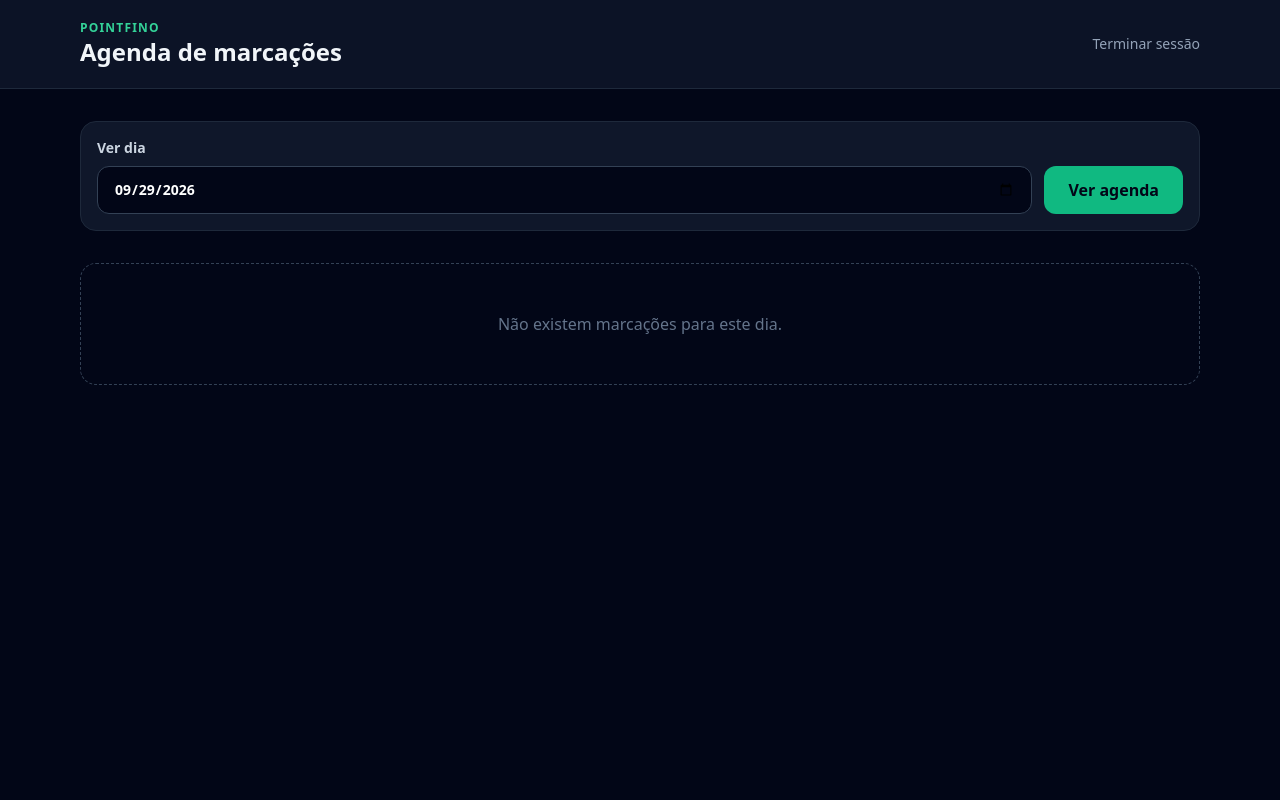
After one commit to marcocaldeira1987-cpu/pointfino_site, a Flask app: page /admin in a window 1280 px wide. The commit adds this page. Run offline with Flask 3, Linux system fonts and the light colour scheme; the visitor is signed in with stand-in values (Sample User, id 1); data that the repository does not hold is empty; some libraries are stand-ins or nearby versions.

Commit message:
Add files via upload

```diff
--- /dev/null
+++ b/templates/admin.html
@@ -0,0 +1,44 @@
+<!DOCTYPE html>
+<html lang="pt">
+<head>
+    <meta charset="UTF-8">
+    <meta name="viewport" content="width=device-width, initial-scale=1.0">
+    <title>Agenda | PointFino</title>
+    <script src="https://cdn.tailwindcss.com"></script>
+</head>
+<body class="min-h-screen bg-slate-950 text-slate-100">
+    <header class="border-b border-slate-800 bg-slate-900/80">
+        <div class="max-w-6xl mx-auto px-4 py-5 flex items-center justify-between gap-4">
+            <div><p class="text-emerald-400 text-xs font-bold uppercase tracking-widest">PointFino</p><h1 class="text-2xl font-black">Agenda de marcações</h1></div>
+            <a href="{{ url_for('admin_logout') }}" class="text-sm text-slate-400 hover:text-white">Terminar sessão</a>
+        </div>
+    </header>
+    <main class="max-w-6xl mx-auto px-4 py-8">
+        <form method="get" class="rounded-2xl border border-slate-800 bg-slate-900 p-4 flex flex-col sm:flex-row gap-3 sm:items-end mb-8">
+            <label class="text-sm font-semibold text-slate-300 flex-1">Ver dia
+                <input type="date" name="date" value="{{ selected_date }}" class="mt-2 w-full rounded-xl bg-slate-950 border border-slate-700 px-4 py-3 text-white">
+            </label>
+            <button class="rounded-xl bg-emerald-500 px-6 py-3 font-black text-slate-950">Ver agenda</button>
+        </form>
+
+        {% if bookings %}
+        <div class="grid gap-3">
+            {% for booking in bookings %}
+            <article class="rounded-2xl border {% if booking.status == 'cancelled' %}border-slate-800 opacity-60{% else %}border-emerald-500/30{% endif %} bg-slate-900 p-5 flex flex-col md:flex-row md:items-center gap-4 md:justify-between">
+                <div class="flex items-start gap-4">
+                    <div class="rounded-xl bg-emerald-500/10 px-3 py-2 text-center min-w-[82px]"><strong class="block text-xl text-emerald-400">{{ booking.starts_at[11:16] }}</strong><span class="text-xs text-slate-500">até {{ booking.ends_at[11:16] }}</span></div>
+                    <div><h2 class="font-bold text-lg">{{ booking.name }}</h2><p class="text-sm text-slate-400">{{ booking.phone }} · {{ booking.service }}</p><p class="text-sm text-slate-500">Barbeiro: {{ booking.barber }}</p></div>
+                </div>
+                <div class="flex items-center gap-3">
+                    {% if booking.status == 'cancelled' %}<span class="text-xs uppercase font-bold text-slate-500">Cancelada</span>{% else %}
+                    <span class="text-xs uppercase font-bold text-emerald-400">Pedido recebido</span>
+                    <form method="post" action="{{ url_for('admin_cancel_booking', booking_id=booking.id) }}" onsubmit="return confirm('Cancelar esta marcação e libertar o horário?')"><input type="hidden" name="date" value="{{ selected_date }}"><button class="rounded-lg border border-red-500/40 px-3 py-2 text-xs font-bold text-red-300 hover:bg-red-500/10">Cancelar e libertar</button></form>
+                    {% endif %}
+                </div>
+            </article>
+            {% endfor %}
+        </div>
+        {% else %}<div class="rounded-2xl border border-dashed border-slate-700 p-12 text-center text-slate-500">Não existem marcações para este dia.</div>{% endif %}
+    </main>
+</body>
+</html>
--- a/templates/index.html
+++ b/templates/index.html
@@ -503,7 +503,7 @@
                              `📅 *Data/Hora:* ${dataFormatada}\n\n` +
                              `🔖 *Reserva:* #${reserva.booking_id}\n\n` +
                              `✅ O horário fica reservado automaticamente ao enviar este pedido.\n` +
-                             `❌ *Cancelar/libertar horário:* ${reserva.cancel_url}\n\n` +
+                             `🔐 *Gerir agenda:* ${reserva.admin_url}\n\n` +
                              `_Enviado através do site oficial PointFino Barbershop._`;
 
             // Número oficial da barbearia configurado diretamente
```
Also changed, not shown: templates/admin_login.html (added, +27 -0 lines).
